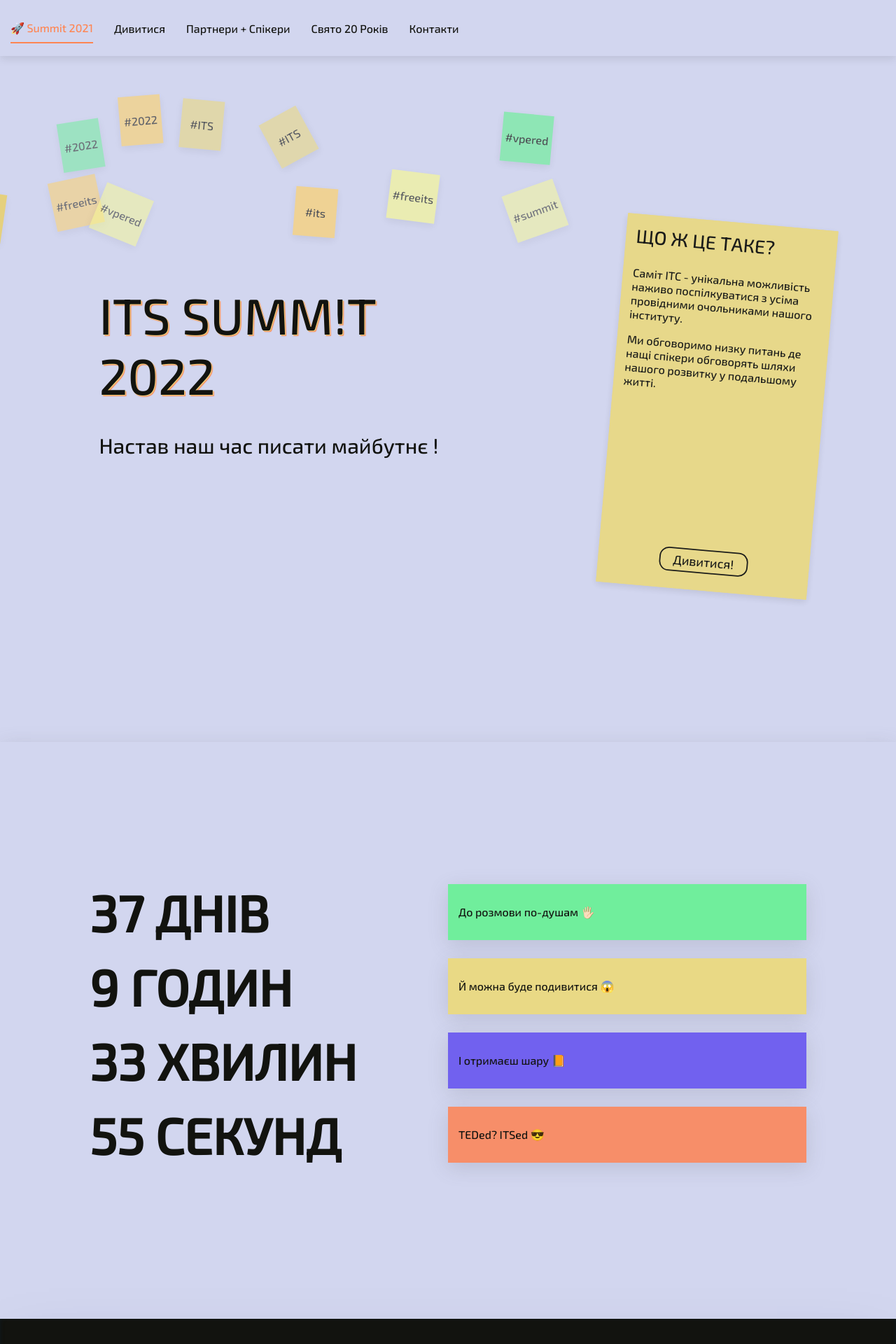
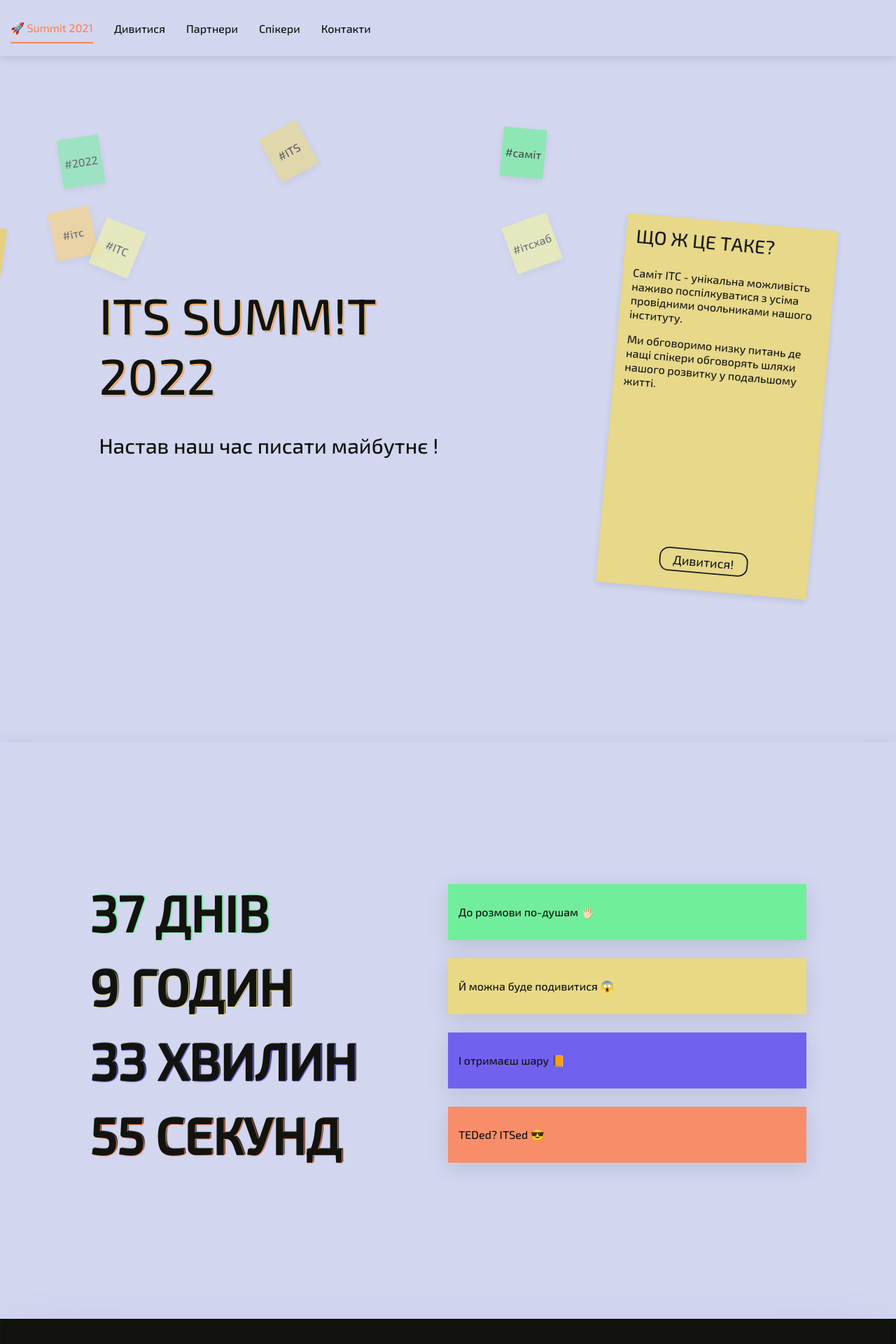
Before and after one commit to artem-jms/itssummit2022, a React (Create React App) app: page / in a window 1280 px wide. Shown: the top 1920 px of the page at 70% size. Built offline with nearby package versions, Linux system fonts and the light colour scheme.

Commit message:
YouTube section done.

```diff
--- a/src/App.js
+++ b/src/App.js
@@ -15,7 +15,7 @@ const App = () => {
     // 2. Видео - YouTube
     // 3. Кто там будет - Participants
     // 4. Партнеры - Partners
-    // 5. Праздник 20 лет (Розыгрыш шар за вопросы спикерам) - Celebration
+    // 5. Праздник 20 лет (Розыгрыш шар за вопросы спикерам) - Speakers
     // 6. Мы в соц-сетях - Networks
 
     const Scroll = (id) => {
--- a/src/components/About.jsx
+++ b/src/components/About.jsx
@@ -23,7 +23,7 @@ const About = () => {
 
     return (
         <div className={classNames(module.content)}>
-            <Notes />
+            <Notes limit={250}/>
             <div className={module.title}>
                 <div>
                     <div className={module.title__head}>{title_about}</div>
--- a/src/components/Celebration.jsx
+++ b/src/components/Speakers.jsx
@@ -2,15 +2,16 @@ import React from 'react';
 import module from "./modules/celebration.module.css";
 import Notes from "./small-components/Notes";
 
-const Celebration = () => {
+const Speakers = () => {
     return (
         <div className={module.content}>
-            <div className={module.head}>
-                <h1>Партнери + Спікери</h1>
+
+            <div className={module.header}>
+                <div>Спікери</div>
             </div>
-            <Notes />
+            <Notes limit={20}/>
         </div>
     );
 };
 
-export default Celebration;
+export default Speakers;
--- a/src/components/YouTube.jsx
+++ b/src/components/YouTube.jsx
@@ -10,6 +10,7 @@ import {
     date_description_2, date_description_3,
     date_description_4, YTLink
 } from "../config";
+import classNames from "classnames";
 
 const YouTube = () => {
 
@@ -49,7 +50,7 @@ const YouTube = () => {
             <div className={module.timer}>
                 <div className={module.timer__content}>
                     <div className={module.cards}>
-                        <div className={module.time}>{counter.days} Днів</div>
+                        <div className={classNames(module.time, module.time__green)}>{counter.days} Днів</div>
                         <div
                             style={{backgroundColor: colors[0]}} className={module.time_card}>
                             <div>{date_1}</div>
@@ -57,7 +58,7 @@ const YouTube = () => {
                         </div>
                     </div>
                     <div className={module.cards}>
-                        <div className={module.time}>{counter.hours} Годин</div>
+                        <div className={classNames(module.time)}>{counter.hours} Годин</div>
                         <div
                             style={{backgroundColor: colors[1]}} className={module.time_card}>
                             <div>{date_2}</div>
@@ -65,7 +66,7 @@ const YouTube = () => {
                         </div>
                     </div>
                     <div className={module.cards}>
-                        <div className={module.time}>{counter.minutes} Хвилин</div>
+                        <div className={classNames(module.time, module.time__blue)}>{counter.minutes} Хвилин</div>
                         <div
                             style={{backgroundColor: colors[2]}} className={module.time_card}>
                             <div>{date_3}</div>
@@ -73,7 +74,7 @@ const YouTube = () => {
                         </div>
                     </div>
                     <div className={module.cards}>
-                        <div className={module.time}>{counter.seconds} Секунд</div>
+                        <div className={classNames(module.time, module.time__red)}>{counter.seconds} Секунд</div>
                         <div
                             style={{backgroundColor: colors[3]}} className={module.time_card}>
                             <div>{date_4}</div>
--- a/src/components/modules/celebration.module.css
+++ b/src/components/modules/celebration.module.css
@@ -1,8 +1,20 @@
 .content {
     width: 100%;
-    height: 400px;
+    height: 600px;
     padding-top: 80px;
     display: flex;
-    justify-content: center;
+    flex-direction: column;
     background-color: var(--white);
 }
+
+.header {
+    margin-top: 100px;
+    padding-bottom: 50px;
+    width: 100%;
+    text-transform: uppercase;
+    text-align: center;
+    font-size: 72px;
+    text-shadow:
+            1px 1px 1px var(--flax),
+            2px 2px 1px var(--eminence);
+}
--- a/src/components/modules/youtube.module.css
+++ b/src/components/modules/youtube.module.css
@@ -31,6 +31,27 @@
     font-weight: 600;
     text-transform: uppercase;
     color: var(--smoky-black);
+    text-shadow:
+            1px 1px 1px var(--flax),
+            2px -1px 1px var(--smoky-black);
+}
+
+.time__green {
+    text-shadow:
+            1px 1px 1px var(--light-green),
+            2px -1px 1px var(--light-green);
+}
+
+.time__blue {
+    text-shadow:
+            1px 1px 1px #7161EF,
+            2px -1px 1px var(--smoky-black);
+}
+
+.time__red {
+    text-shadow:
+            1px 1px 1px var(--coral),
+            2px -1px 1px var(--smoky-black);
 }
 
 .time_card {
@@ -69,7 +90,7 @@
 .time_card:hover {
     transition: .3s;
     z-index: 2;
-    margin-bottom: 10px;
+    margin-bottom: 5px;
     transform: scale(1.1);
     height: 160px;
     box-shadow: rgba(100, 100, 111, 0.3) 0 7px 29px 0;
@@ -85,7 +106,7 @@
     transition: .3s;
     opacity: 1;
     transform: translateY(0px);
-    padding-top: 15px;
+    padding-top: 5px;
     word-wrap: normal;
 }
 
--- a/src/components/small-components/Notes.jsx
+++ b/src/components/small-components/Notes.jsx
@@ -2,7 +2,7 @@ import React, {useEffect, useState} from 'react';
 import module from "../modules/about.module.css";
 import {notes, notes_colors, notes_duplicates} from "../../config";
 
-const Notes = () => {
+const Notes = ({limit}) => {
 
     useEffect(() => {
         let massive = []
@@ -11,7 +11,7 @@ const Notes = () => {
             for (let i = 0; i < notes.length; i++) {
                 let rotate = Math.random() * (30 - -30) + -30
                 let x =  Math.random() * window.innerWidth - 150
-                let y = Math.random() * 200
+                let y = Math.random() * limit
                 let opacity = Math.random() * (0.4 - 0.2) + 0.5
                 let color = notes_colors[Math.floor(Math.random() * notes_colors.length)]
                 massive.push({
--- a/src/config.js
+++ b/src/config.js
@@ -5,8 +5,8 @@ export const YTLink = 'https://www.youtube.com/embed/sAQxanVqFns'
 export const navBar = [
     '🚀 Summit 2021',
     'Дивитися',
-    'Партнери + Спікери',
-    'Свято 20 Років',
+    'Партнери',
+    'Спікери',
     'Контакти',
 ]
 
@@ -23,9 +23,9 @@ export const title = 'ITS SUMMIT 2222'
 // Основная страница
 
 //Бумажки
-export const notes = ['#vpered', '#summit', '#2022', '#freeits', '#its', '#ITS']
+export const notes = ['#саміт', '#summit', '#2022', '#ітс', '#its', '#ITS', '#ІТС', '#ітсхаб']
 //Количество дубликатов бумажек
-export const notes_duplicates = 2
+export const notes_duplicates = 1
 //Цвета бумажек
 export const notes_colors = ['#F8FA90', '#FFD166', '#E9D985', '#70EE9C', '#FF8552', '#F7CB15']
 // Заголовок
--- a/src/routes/index.js
+++ b/src/routes/index.js
@@ -2,7 +2,7 @@ import About from "../components/About";
 import YouTube from "../components/YouTube";
 import Contacts from "../components/Contacts";
 import Partners from "../components/Partners";
-import Celebration from "../components/Celebration";
+import Speakers from "../components/Speakers";
 
 export const Routes = [
     {
@@ -14,12 +14,12 @@ export const Routes = [
         component: <YouTube />,
     },
     {
+        title: 'Speakers',
+        component: <Speakers />,
+    },
+    {
         title: 'Partner',
         component: <Partners />,
-    },
-    {
-        title: 'Celebration',
-        component: <Celebration />,
     },
     {
         title: 'Contacts',
```
Also changed, not shown: src/components/Cover.jsx (deleted, +0 -29 lines).
